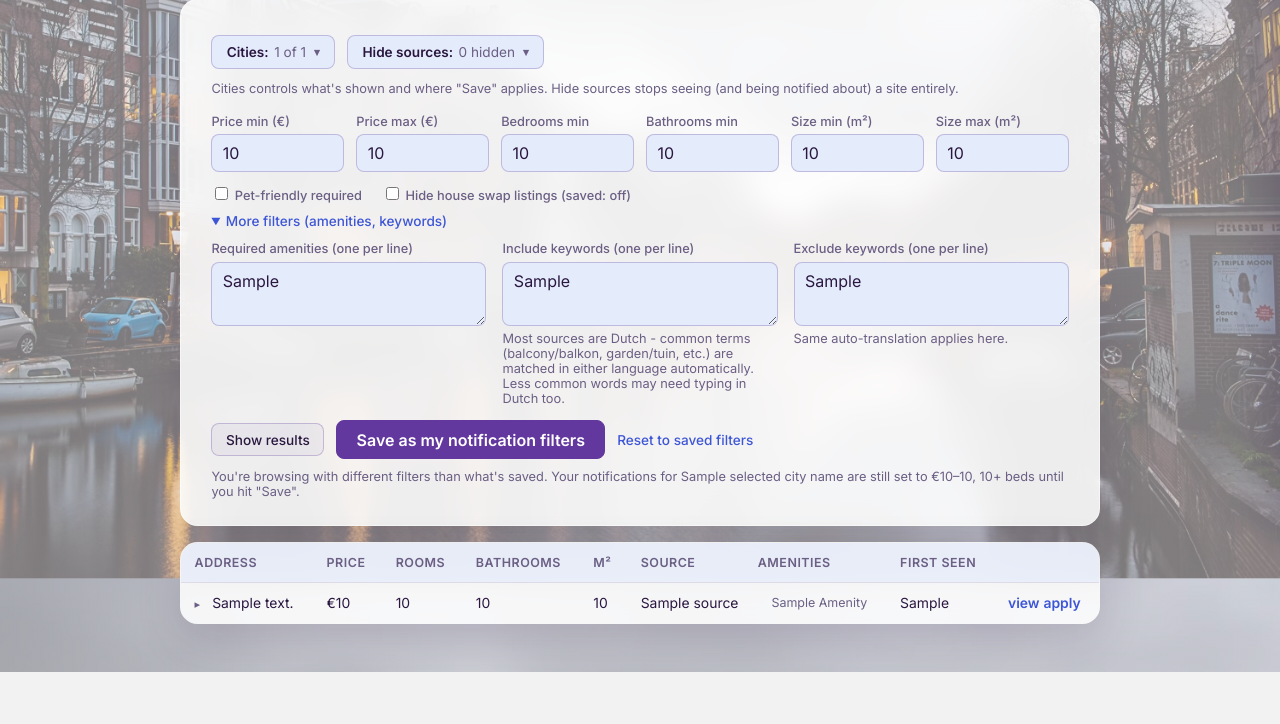
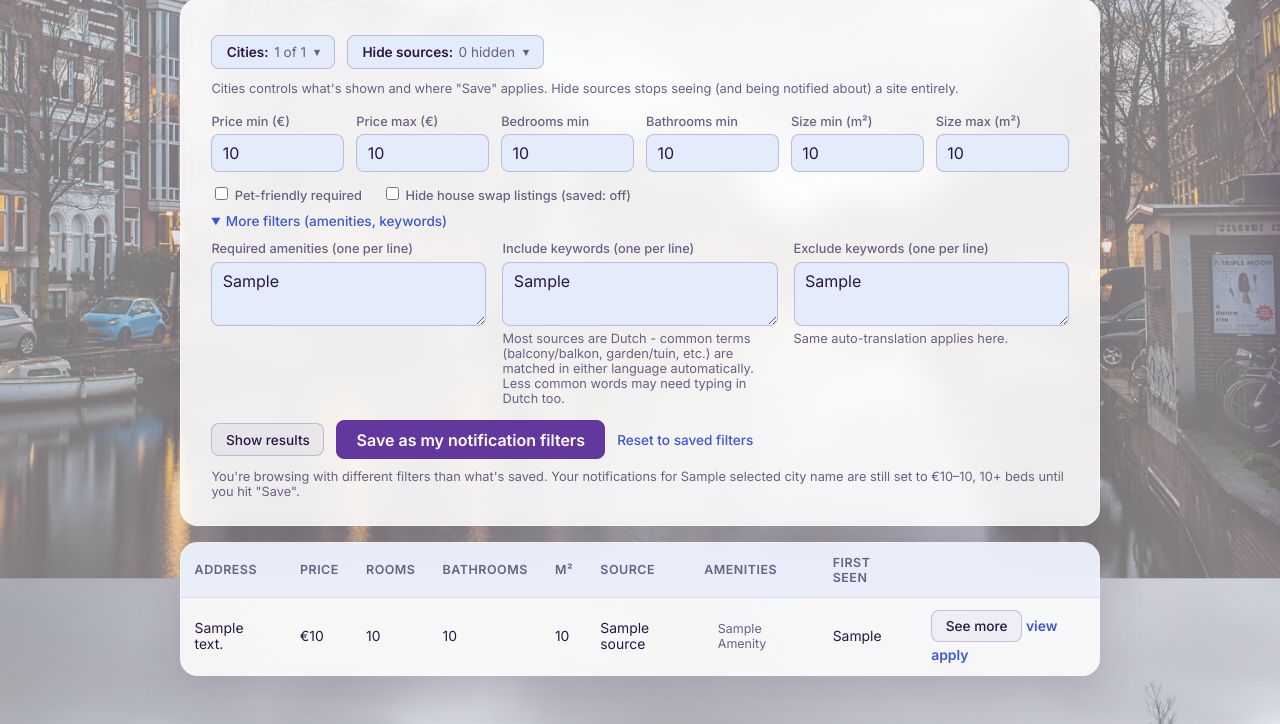
Before and after one commit to idquodest/huisjagers, a FastAPI app: template dashboard/templates/index.html in a window 1280 px wide. Shown: the part 275-999 px from the top of the page. Before the commit the page ends 947 px from the top, so only its background shows below. Run offline with FastAPI, Linux system fonts and the light colour scheme; the template is opened without the code that fills it: most values are stand-ins (such as "Sample title", 1, 10 or a date in 2020).

Commit message:
Replace chevron toggle with a See more button

```diff
--- a/dashboard/templates/base.html
+++ b/dashboard/templates/base.html
@@ -67,11 +67,6 @@
     a.sort-link:hover { color: var(--text); background: rgba(91,58,152,0.06); }
     .sort-arrow { color: var(--violet-bright); font-size: 0.7rem; }
     .amenities { color: var(--text-muted); font-size: 0.78rem; }
-    .row-toggle {
-      background: none; border: none; cursor: pointer; color: var(--text-muted); font-size: 0.7rem;
-      padding: 0; margin-right: 0.5rem; display: inline-block; transition: color 0.15s;
-    }
-    .row-toggle:hover { color: var(--violet-bright); }
     .listing-detail-label {
       font-size: 0.7rem; font-weight: 700; text-transform: uppercase; letter-spacing: 0.05em;
       color: var(--text-muted); margin: 0 0 0.45rem;
@@ -101,6 +96,7 @@
     @media (max-width: 480px) { .drawer { width: 100vw; } }
     a.listing-link { color: var(--blue); text-decoration: none; font-weight: 600; }
     a.listing-link:hover { color: var(--violet-bright); text-decoration: underline; }
+    .see-more-btn { display: block; padding: 0.25rem 0.6rem; font-size: 0.78rem; margin-bottom: 0.35rem; }
     .badge { display: inline-block; padding: 0.15rem 0.55rem; border-radius: 1rem; font-size: 0.7rem; font-weight: 600; }
     .badge.pet { background: rgba(139,92,246,0.18); color: var(--violet-bright); }
     .card {
--- a/dashboard/templates/index.html
+++ b/dashboard/templates/index.html
@@ -145,10 +145,7 @@
       data-view-url="{{ l.url }}"
       data-apply-url="/apply/{{ l.id }}"
     >
-      <td data-label="Address">
-        <button type="button" class="row-toggle" onclick="openDrawer(this)" aria-label="Show details">▸</button>
-        {{ l.address }}
-      </td>
+      <td data-label="Address">{{ l.address }}</td>
       <td data-label="Price">{{ '€%.0f'|format(l.price) if l.price is not none else '-' }}</td>
       <td data-label="Rooms">{{ l.beds|int if l.beds is not none else 'n/a' }}</td>
       <td data-label="Bathrooms">{{ l.baths|int if l.baths is not none else 'n/a' }}</td>
@@ -160,6 +157,7 @@
       </td>
       <td data-label="First Seen">{{ l.first_seen }}</td>
       <td data-label="">
+        <button type="button" class="secondary see-more-btn" onclick="openDrawer(this)">See more</button>
         <a class="listing-link" href="{{ l.url }}" target="_blank" rel="noopener noreferrer">view</a>
         <a class="listing-link" href="/apply/{{ l.id }}">apply</a>
       </td>
```
